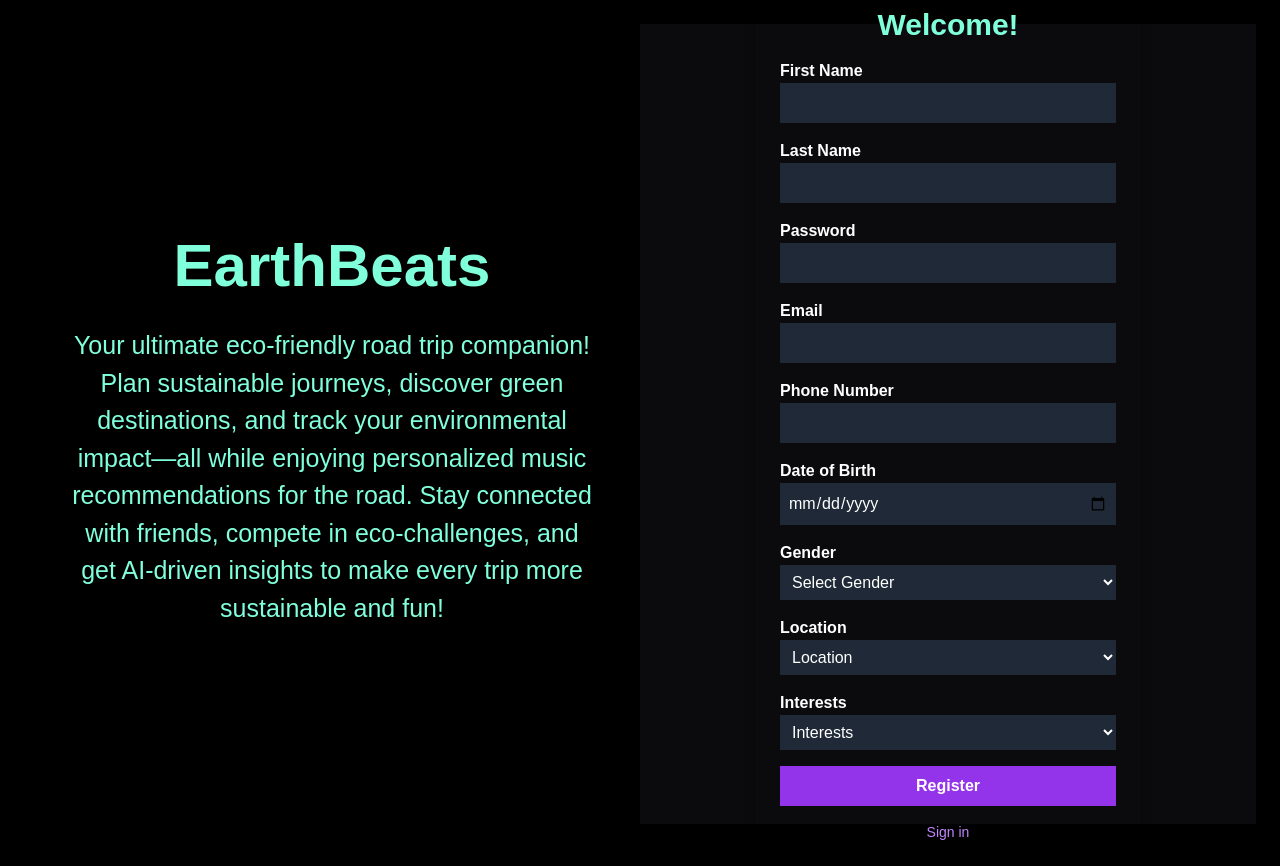
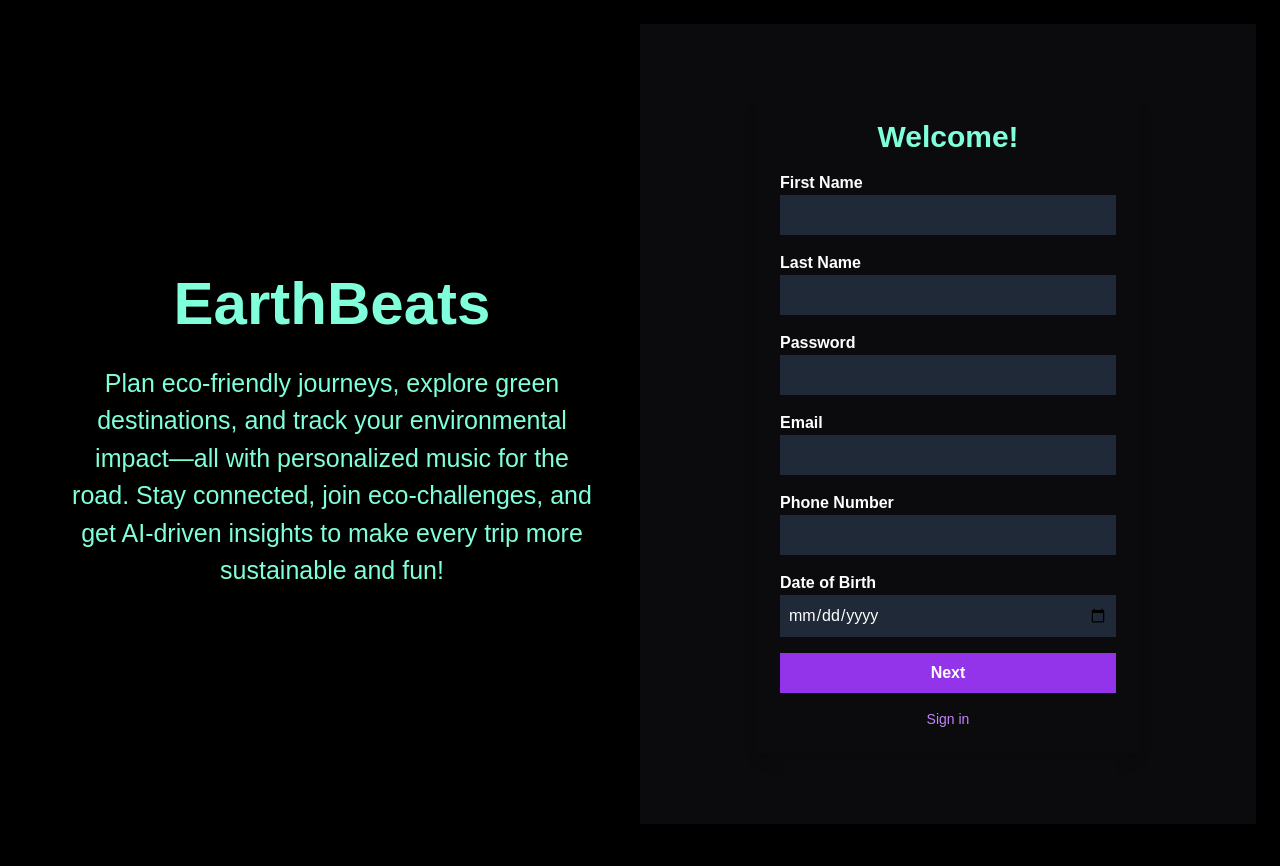
Before and after one commit to SonNguyen25/hackbeanpot-2025, a Next.js app: page /register in a window 1280 px wide. Built offline with nearby package versions, Linux system fonts and the light colour scheme.

Commit message:
Fixed Register Interests

```diff
--- a/src/app/components/sidebar/CreateAccount.js
+++ b/src/app/components/sidebar/CreateAccount.js
@@ -4,10 +4,11 @@ import { useState, useEffect } from "react";
 import { useRouter } from "next/navigation";
 import Link from "next/link";
 import { usersGenders, usersInterests, usersLocations } from "@/app/constants/user-constants";
-// import * as client from "@/app/profile/client"; // Update this path as needed
 
 export default function CreateAccount() {
     const router = useRouter();
+    const [step, setStep] = useState(1);
+
     const [credentials, setCredentials] = useState({
         firstname: "",
         lastname: "",
@@ -17,12 +18,12 @@ export default function CreateAccount() {
         password: "",
         gender: "",
         location: "",
-        interests: "",
+        interests: [],
     });
 
     const [mousePosition, setMousePosition] = useState({ x: 0, y: 0 });
 
-    // Handle mouse movement, changing color on the screen
+    // Handle mouse movement effect
     const handleMouseMove = (e) => {
         setMousePosition({ x: e.clientX, y: e.clientY });
     };
@@ -32,41 +33,45 @@ export default function CreateAccount() {
         return () => window.removeEventListener("mousemove", handleMouseMove);
     }, []);
 
-
     const register = async (e) => {
         e.preventDefault();
         try {
             const res = await fetch("/api/auth/signup", {
                 method: "POST",
-                headers: {
-                    "Content-Type": "application/json",
-                },
+                headers: { "Content-Type": "application/json" },
                 body: JSON.stringify(credentials),
             });
 
             const data = await res.json();
-
-            if (!res.ok) {
-                throw new Error(data.error || "Register failed");
-            }
+            if (!res.ok) throw new Error(data.error || "Register failed");
 
             router.push("/home");
         } catch (error) {
-            console.log("This payload failed even more")
-            alert(error.message || "Login failed. Try again.");
+            alert(error.message || "Registration failed. Try again.");
         }
+    };
+
+    const handleInterestChange = (interest) => {
+        setCredentials((prev) => {
+            const updatedInterests = prev.interests.includes(interest)
+                ? prev.interests.filter((item) => item !== interest) // Remove if already selected
+                : [...prev.interests, interest]; // Add if not selected
+            return { ...prev, interests: updatedInterests };
+        });
     };
 
     return (
         <div className="flex flex-col items-center p-6 rounded-lg shadow-lg w-full max-w-sm">
             <h1 className="text-3xl font-bold text-gradient mb-4">Welcome!</h1>
 
-            <form className="w-full" onSubmit={register}>
+            {step === 1 ? (
+                // Step 1: Basic Information
+                <form className="w-full">
                     <div className="mb-4">
                         <label className="block font-semibold text-white">First Name</label>
                         <input
                             type="text"
-                        className="w-full p-2 rounded-md bg-gray-800 text-white focus:outline-none focus:ring-2 focus:ring-purple-500"
+                            className="w-full p-2 rounded-md bg-gray-800 text-white focus:ring-2 focus:ring-purple-500"
                             value={credentials.firstname}
                             onChange={(e) => setCredentials({ ...credentials, firstname: e.target.value })}
                         />
@@ -76,7 +81,7 @@ export default function CreateAccount() {
                         <label className="block font-semibold text-white">Last Name</label>
                         <input
                             type="text"
-                        className="w-full p-2 rounded-md bg-gray-800 text-white focus:outline-none focus:ring-2 focus:ring-purple-500"
+                            className="w-full p-2 rounded-md bg-gray-800 text-white focus:ring-2 focus:ring-purple-500"
                             value={credentials.lastname}
                             onChange={(e) => setCredentials({ ...credentials, lastname: e.target.value })}
                         />
@@ -86,7 +91,7 @@ export default function CreateAccount() {
                         <label className="block font-semibold text-white">Password</label>
                         <input
                             type="password"
-                        className="w-full p-2 rounded-md bg-gray-800 text-white focus:outline-none focus:ring-2 focus:ring-purple-500"
+                            className="w-full p-2 rounded-md bg-gray-800 text-white focus:ring-2 focus:ring-purple-500"
                             value={credentials.password}
                             onChange={(e) => setCredentials({ ...credentials, password: e.target.value })}
                         />
@@ -96,7 +101,7 @@ export default function CreateAccount() {
                         <label className="block font-semibold text-white">Email</label>
                         <input
                             type="email"
-                        className="w-full p-2 rounded-md bg-gray-800 text-white focus:outline-none focus:ring-2 focus:ring-purple-500"
+                            className="w-full p-2 rounded-md bg-gray-800 text-white focus:ring-2 focus:ring-purple-500"
                             value={credentials.email}
                             onChange={(e) => setCredentials({ ...credentials, email: e.target.value })}
                         />
@@ -106,7 +111,7 @@ export default function CreateAccount() {
                         <label className="block font-semibold text-white">Phone Number</label>
                         <input
                             type="tel"
-                        className="w-full p-2 rounded-md bg-gray-800 text-white focus:outline-none focus:ring-2 focus:ring-purple-500"
+                            className="w-full p-2 rounded-md bg-gray-800 text-white focus:ring-2 focus:ring-purple-500"
                             value={credentials.phone}
                             onChange={(e) => setCredentials({ ...credentials, phone: e.target.value })}
                         />
@@ -116,16 +121,27 @@ export default function CreateAccount() {
                         <label className="block font-semibold text-white">Date of Birth</label>
                         <input
                             type="date"
-                        className="w-full p-2 rounded-md bg-gray-800 text-white focus:outline-none focus:ring-2 focus:ring-purple-500"
+                            className="w-full p-2 rounded-md bg-gray-800 text-white focus:ring-2 focus:ring-purple-500"
                             value={credentials.dob}
                             onChange={(e) => setCredentials({ ...credentials, dob: e.target.value })}
                         />
                     </div>
 
+                    <button
+                        type="button"
+                        className="w-full bg-purple-600 hover:bg-purple-700 text-white font-bold py-2 px-4 rounded-md transition"
+                        onClick={() => setStep(2)}
+                    >
+                        Next
+                    </button>
+                </form>
+            ) : (
+                // Step 2: Gender, Location, Interests
+                <form className="w-full" onSubmit={register}>
                     <div className="mb-4">
                         <label className="block font-semibold text-white">Gender</label>
                         <select
-                        className="w-full p-2 rounded-md bg-gray-800 text-white focus:outline-none focus:ring-2 focus:ring-purple-500"
+                            className="w-full p-2 rounded-md bg-gray-800 text-white focus:ring-2 focus:ring-purple-500"
                             value={credentials.gender}
                             onChange={(e) => setCredentials({ ...credentials, gender: e.target.value })}
                         >
@@ -141,11 +157,11 @@ export default function CreateAccount() {
                     <div className="mb-4">
                         <label className="block font-semibold text-white">Location</label>
                         <select
-                        className="w-full p-2 rounded-md bg-gray-800 text-white focus:outline-none focus:ring-2 focus:ring-purple-500"
+                            className="w-full p-2 rounded-md bg-gray-800 text-white focus:ring-2 focus:ring-purple-500"
                             value={credentials.location}
                             onChange={(e) => setCredentials({ ...credentials, location: e.target.value })}
                         >
-                        <option value="" disabled>Location</option>
+                            <option value="" disabled>Select Location</option>
                             {usersLocations.map((location) => (
                                 <option key={location} value={location}>
                                     {location}
@@ -155,34 +171,46 @@ export default function CreateAccount() {
                     </div>
 
                     <div className="mb-4">
-                    <label className="block font-semibold text-white">Interests</label>
-                    <select
-                        className="w-full p-2 rounded-md bg-gray-800 text-white focus:outline-none focus:ring-2 focus:ring-purple-500"
-                        value={credentials.interests}
-                        onChange={(e) => setCredentials({ ...credentials, interests: e.target.value })}
+                        <label className="block font-semibold text-white">Interests (Select multiple)</label>
+                        <div className="grid grid-cols-2 gap-2 max-h-40 overflow-y-auto border p-2 rounded-md bg-gray-800 text-white">
+                            {usersInterests.map((interest) => (
+                                <label key={interest} className="flex items-center">
+                                    <input
+                                        type="checkbox"
+                                        value={interest}
+                                        checked={credentials.interests.includes(interest)}
+                                        onChange={() => handleInterestChange(interest)}
+                                        className="mr-2"
+                                    />
+                                    {interest}
+                                </label>
+                            ))}
+                        </div>
+                    </div>
+
+                    <div className="flex justify-between">
+                        <button
+                            type="button"
+                            className="bg-gray-600 hover:bg-gray-700 text-white font-bold py-2 px-4 rounded-md transition"
+                            onClick={() => setStep(1)}
                         >
-                        <option value="" disabled>Interests</option>
-                        {usersInterests.map((interests) => (
-                            <option key={interests} value={interests}>
-                                {interests}
-                            </option>
-                        ))}
-                    </select>
-                </div>
+                            Back
+                        </button>
 
                         <button
                             type="submit"
-                    className="w-full bg-purple-600 hover:bg-purple-700 text-white font-bold py-2 px-4 rounded-md transition"
+                            className="bg-purple-600 hover:bg-purple-700 text-white font-bold py-2 px-4 rounded-md transition"
                         >
-                    Register
+                            Submit
                         </button>
+                    </div>
                 </form>
+            )}
 
             <div className="mt-4 text-sm text-gray-400">
                 <Link href="/login" className="hover:underline text-purple-400">
                     Sign in
                 </Link>
-                <br />
             </div>
         </div>
     );
--- a/src/app/constants/user-constants.js
+++ b/src/app/constants/user-constants.js
@@ -22,7 +22,6 @@ const usersInterests = [
     "Music",
     "Dancing",
     "Yoga",
-    "Gardening",
     "Writing",
     "Coding",
     "Gaming",
@@ -39,8 +38,6 @@ const usersInterests = [
     "Skydiving",
     "Scuba diving",
     "Rock climbing",
-    "Skiing",
-    "Surfing",
     "Camping",
     "Playing musical instruments",
     "Volunteering",
@@ -52,7 +49,6 @@ const usersInterests = [
     "Coffee brewing",
     "Travelling",
     "Urban exploration",
-    "Stargazing",
     "Reading fiction",
     "Reading non-fiction",
     "Card games",
@@ -67,7 +63,6 @@ const usersInterests = [
     "Documentaries",
     "Podcasting",
     "Collecting vinyl records",
-    "Metal detecting",
     "Tattooing",
     "Bodybuilding",
     "Weightlifting",
@@ -90,7 +85,6 @@ const usersInterests = [
     "Ziplining",
     "Rollerblading",
     "Ice skating",
-    "Skateboarding",
     "Slacklining",
     "Escape rooms",
     "Virtual reality gaming",
--- a/src/app/login/page.js
+++ b/src/app/login/page.js
@@ -22,11 +22,10 @@ export default function Login() {
       <div className="hidden md:flex flex-col justify-center px-12 text-center bg-black w-1/2">
         <h1 className="text-gradient text-[60px] font-bold">EarthBeats</h1>
         <p className="text-gradient text-[25px] mt-4">
-          Your ultimate eco-friendly road trip companion! Plan sustainable
-          journeys, discover green destinations, and track your environmental
-          impact—all while enjoying personalized music recommendations for the
-          road. Stay connected with friends, compete in eco-challenges, and get
-          AI-driven insights to make every trip more sustainable and fun!
+        Plan eco-friendly journeys, explore green destinations,
+        and track your environmental impact—all with personalized music for the road.
+        Stay connected, join eco-challenges, and get AI-driven insights
+        to make every trip more sustainable and fun!
         </p>
       </div>
 
--- a/src/app/register/page.js
+++ b/src/app/register/page.js
@@ -22,11 +22,10 @@ export default function Register() {
       <div className="hidden md:flex flex-col justify-center px-12 text-center bg-black w-1/2">
         <h1 className="text-gradient text-[60px] font-bold">EarthBeats</h1>
         <p className="text-gradient text-[25px] mt-4">
-          Your ultimate eco-friendly road trip companion! Plan sustainable
-          journeys, discover green destinations, and track your environmental
-          impact—all while enjoying personalized music recommendations for the
-          road. Stay connected with friends, compete in eco-challenges, and get
-          AI-driven insights to make every trip more sustainable and fun!
+        Plan eco-friendly journeys, explore green destinations,
+        and track your environmental impact—all with personalized music for the road.
+        Stay connected, join eco-challenges, and get AI-driven insights
+        to make every trip more sustainable and fun!
         </p>
       </div>
 
```
Also changed, not shown: src/app/profile/page.js (added, +8 -0 lines). Lines whose indentation alone changed are shown as unchanged.
